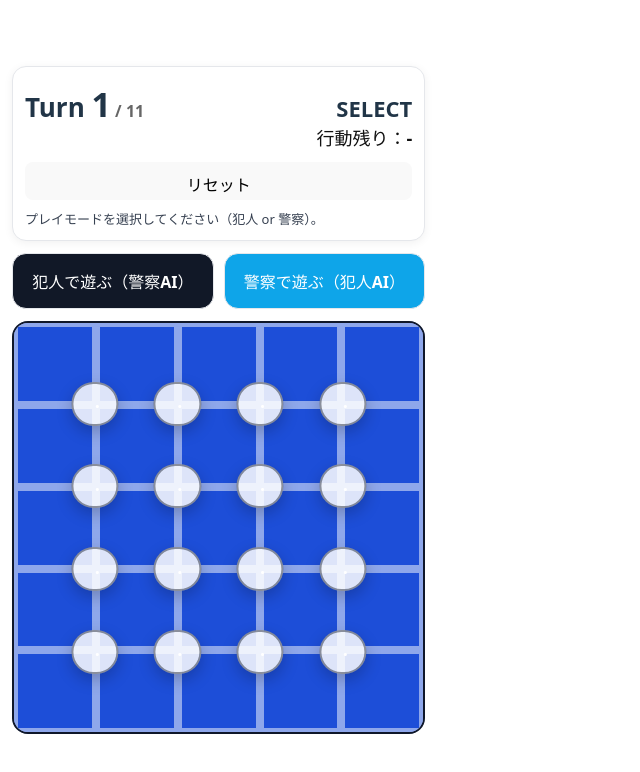
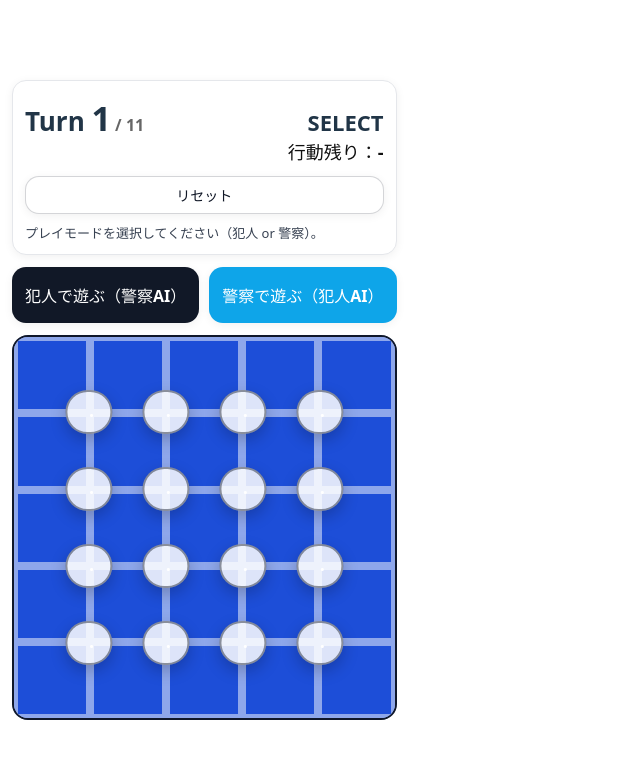
Before and after one commit to ykatoh1024-jpg/citychase-web, a React (Vite) app: page / in a window 1280 px wide. Shown: the top 772 px of the page, without its empty margins (0-640 px from the left). Built offline with nearby package versions, Linux system fonts and the light colour scheme.

Commit message:
fix: prevent layout shift when toggling police mode

```diff
--- a/src/App.tsx
+++ b/src/App.tsx
@@ -330,6 +330,25 @@ export default function App() {
     return a;
   }, []);
 
+  // ★ボタンのベーススタイル（常に同じ → 押しても画面が縮まない）
+  const baseButtonStyle: React.CSSProperties = {
+    appearance: "none",
+    WebkitAppearance: "none",
+    border: "1px solid rgba(17,24,39,0.18)",
+    borderRadius: 14,
+    height: 48,
+    padding: "0 12px",
+    fontSize: 16,
+    fontWeight: 900,
+    lineHeight: "48px",
+    boxSizing: "border-box",
+    background: "#ffffff",
+    color: "#111827",
+    boxShadow: "0 2px 10px rgba(0,0,0,0.06)",
+    cursor: "pointer",
+    outline: "none",
+  };
+
   useEffect(() => {
     return () => clearAiTimers();
     // eslint-disable-next-line react-hooks/exhaustive-deps
@@ -491,7 +510,6 @@ export default function App() {
     }));
   }
 
-  // ★ボタンを「捜索する」「移動する」に
   function setPoliceModeSearch() {
     if (state.phase !== "POLICE_TURN") return;
     if (!currentHeliCanAct()) return;
@@ -583,7 +601,7 @@ export default function App() {
     aiTimersRef.current.push(t);
   }
 
-  // ★行動が0になったら自動でターン終了（ボタンは廃止）
+  // 行動が0になったら自動でターン終了
   useEffect(() => {
     if (state.phase !== "POLICE_TURN") return;
     if (state.actionsLeft !== 0) return;
@@ -785,7 +803,6 @@ export default function App() {
     }
 
     if (state.role === "POLICE") {
-      // ★捜索モードのときだけビルタップで捜索できる
       if (state.phase === "POLICE_TURN" && policeSearchMode && state.selectedHeli != null) {
         const node = state.helicopters[state.selectedHeli];
         const cand = surroundingCells(node);
@@ -823,7 +840,7 @@ export default function App() {
         return;
       }
 
-      // ★移動モードのときだけ「空交差点タップで移動」
+      // 移動モードのときだけ「空交差点タップで移動」
       if (policeSearchMode) return;
 
       if (state.selectedHeli == null) return;
@@ -949,7 +966,17 @@ export default function App() {
         </div>
 
         <div style={{ display: "flex", gap: 8, marginTop: 10 }}>
-          <button onClick={reset} style={{ height: 38, flex: 1 }}>
+          <button
+            onClick={reset}
+            style={{
+              ...baseButtonStyle,
+              height: 38,
+              lineHeight: "38px",
+              flex: 1,
+              fontSize: 14,
+              fontWeight: 800,
+            }}
+          >
             リセット
           </button>
         </div>
@@ -957,7 +984,8 @@ export default function App() {
         <div style={{ marginTop: 10, fontSize: 13, color: "#374151", lineHeight: 1.4 }}>
           {state.phase === "ROLE_SELECT" && "プレイモードを選択してください（犯人 or 警察）。"}
           {state.phase === "POLICE_SETUP" && "警察：ヘリを3機配置してください（交差点タップ）。"}
-          {state.phase === "POLICE_TURN" && (policeSearchMode ? "警察：捜索モード（周囲4ビルのどれか1つをタップ）" : "警察：移動モード（隣接交差点へ移動）")}
+          {state.phase === "POLICE_TURN" &&
+            (policeSearchMode ? "警察：捜索モード（周囲4ビルのどれか1つをタップ）" : "警察：移動モード（隣接交差点へ移動）")}
           {state.phase === "CRIMINAL_AI_MOVING" && "犯人AIが移動中…"}
           {state.phase === "CRIMINAL_HIDE" && "犯人：最初に隠れるビルをタップして決めてください。"}
           {state.phase === "POLICE_AI_TURN" && (state.policeAiThinking ? "警察AIが行動中（痕跡の時系列で推理中）…" : "警察AIのターン")}
@@ -973,13 +1001,14 @@ export default function App() {
             <button
               onClick={() => chooseRole("CRIMINAL")}
               style={{
+                ...baseButtonStyle,
                 flex: 1,
                 height: 56,
-                fontWeight: 900,
+                lineHeight: "56px",
                 borderRadius: 14,
-                border: "1px solid #e5e7eb",
                 background: "#111827",
                 color: "#fff",
+                border: "1px solid rgba(17,24,39,0.30)",
               }}
             >
               犯人で遊ぶ（警察AI）
@@ -987,13 +1016,14 @@ export default function App() {
             <button
               onClick={() => chooseRole("POLICE")}
               style={{
+                ...baseButtonStyle,
                 flex: 1,
                 height: 56,
-                fontWeight: 900,
+                lineHeight: "56px",
                 borderRadius: 14,
-                border: "1px solid #e5e7eb",
                 background: "#0ea5e9",
                 color: "#fff",
+                border: "1px solid rgba(14,165,233,0.45)",
               }}
             >
               警察で遊ぶ（犯人AI）
@@ -1154,6 +1184,9 @@ export default function App() {
                     cursor: !clickable || state.criminalMoving ? "not-allowed" : "pointer",
                     opacity: placed && acted ? 0.55 : 1,
                     color: placedIndex === 2 ? "#111" : "#fff",
+                    appearance: "none",
+                    WebkitAppearance: "none",
+                    outline: "none",
                   }}
                 >
                   {placed ? "🚁" : "·"}
@@ -1197,16 +1230,32 @@ export default function App() {
 
           {state.phase === "POLICE_SETUP" && (
             <div style={{ display: "flex", gap: 8, marginTop: 12 }}>
-              <button onClick={() => setState((s) => ({ ...s, helicopters: [], selectedHeli: null }))} style={{ flex: 1, height: 44 }}>
+              <button
+                onClick={() => setState((s) => ({ ...s, helicopters: [], selectedHeli: null }))}
+                style={{ ...baseButtonStyle, flex: 1, height: 44, lineHeight: "44px", fontSize: 14, fontWeight: 800 }}
+              >
                 配置をやり直す
               </button>
-              <button disabled={state.helicopters.length !== 3} onClick={startPoliceTurn} style={{ flex: 1, height: 44, fontWeight: 900 }}>
+              <button
+                disabled={state.helicopters.length !== 3}
+                onClick={startPoliceTurn}
+                style={{
+                  ...baseButtonStyle,
+                  flex: 1,
+                  height: 44,
+                  lineHeight: "44px",
+                  fontSize: 14,
+                  fontWeight: 900,
+                  background: state.helicopters.length === 3 ? "#111827" : "#e5e7eb",
+                  color: state.helicopters.length === 3 ? "#fff" : "#6b7280",
+                  cursor: state.helicopters.length === 3 ? "pointer" : "not-allowed",
+                }}
+              >
                 この配置で開始
               </button>
             </div>
           )}
 
-          {/* ★警察ターンのUI：ボタン2つだけ（捜索する / 移動する） */}
           {state.phase === "POLICE_TURN" && (
             <div style={{ display: "grid", gap: 10, marginTop: 12 }}>
               <div style={{ display: "flex", gap: 8 }}>
@@ -1214,11 +1263,12 @@ export default function App() {
                   disabled={!currentHeliCanAct()}
                   onClick={setPoliceModeSearch}
                   style={{
+                    ...baseButtonStyle,
                     flex: 1,
-                    height: 48,
-                    fontWeight: 900,
-                    background: policeSearchMode ? "#111827" : undefined,
-                    color: policeSearchMode ? "#fff" : undefined,
+                    background: policeSearchMode ? "#111827" : "#ffffff",
+                    color: policeSearchMode ? "#ffffff" : "#111827",
+                    cursor: currentHeliCanAct() ? "pointer" : "not-allowed",
+                    opacity: currentHeliCanAct() ? 1 : 0.55,
                   }}
                 >
                   捜索する
@@ -1227,11 +1277,10 @@ export default function App() {
                 <button
                   onClick={setPoliceModeMove}
                   style={{
+                    ...baseButtonStyle,
                     flex: 1,
-                    height: 48,
-                    fontWeight: 900,
-                    background: !policeSearchMode ? "#111827" : undefined,
-                    color: !policeSearchMode ? "#fff" : undefined,
+                    background: !policeSearchMode ? "#111827" : "#ffffff",
+                    color: !policeSearchMode ? "#ffffff" : "#111827",
                   }}
                 >
                   移動する
```
